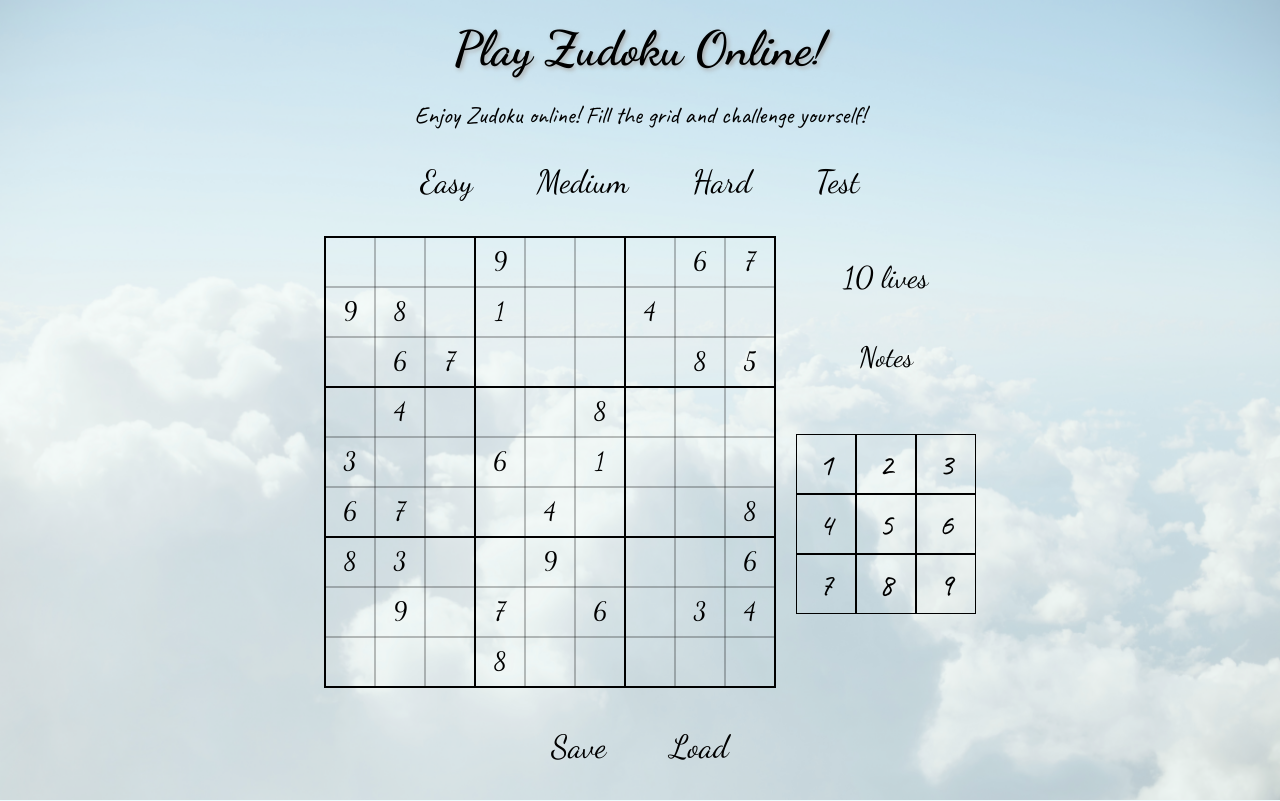
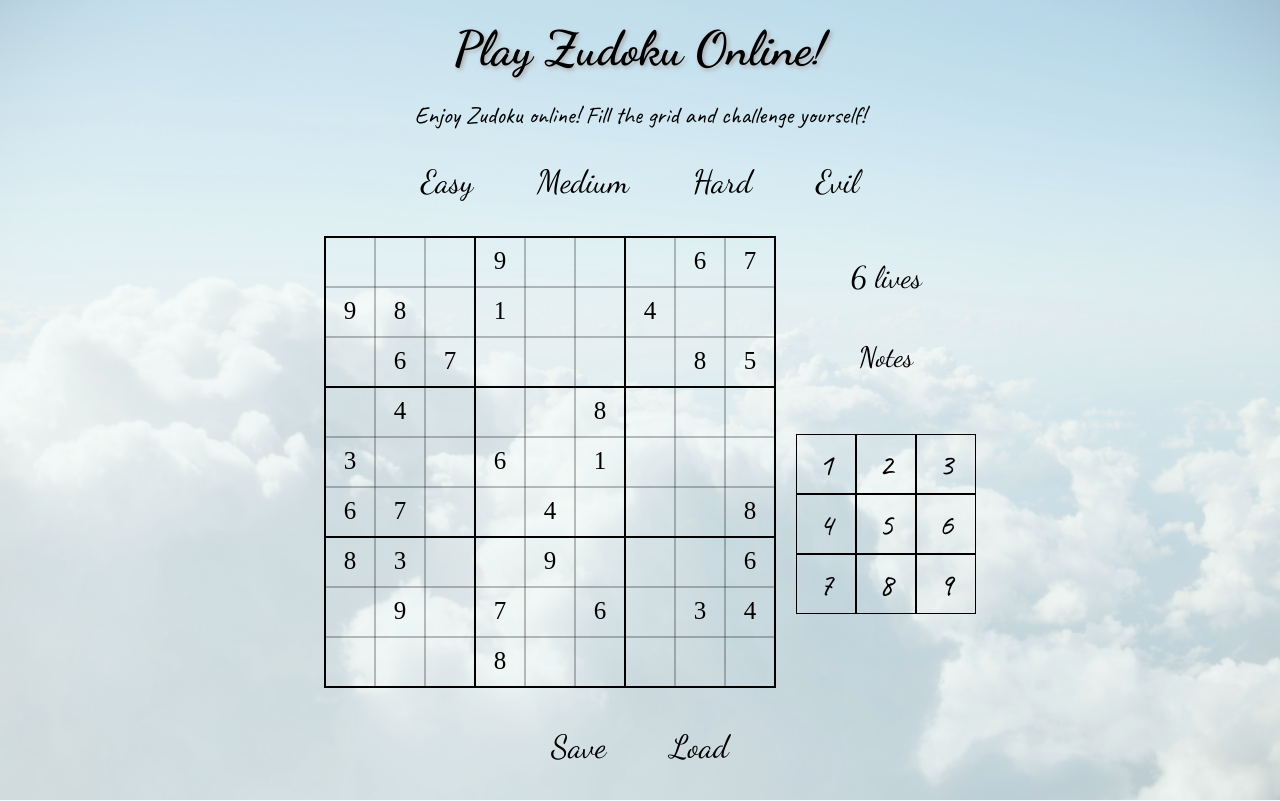
Before and after one commit to Azunera/zudoku_website, a Flask app: page /zudoku in a window 1280 px wide; the page is wider, and only the part inside the window is pictured. Run offline with Flask 3, Linux system fonts and the light colour scheme; tables that the repository leaves empty hold one stand-in row (values such as "Sample post"); data that the repository does not hold is empty.

Commit message:
Patch: The lives display not updating when generating a new sudoku

```diff
--- a/api/static/js/zudoku_class.js
+++ b/api/static/js/zudoku_class.js
@@ -202,11 +202,13 @@ export default class Sudoku {
             let dif_index = validDifficulties.indexOf(fDifficulty);
             hints = 35 - (5 * dif_index) + Math.floor(Math.random() * 5);
             this.lives = 4 + 2 * dif_index;
+            document.getElementById('lives-label').innerHTML = `${this.lives} lives `
 
-            if (dif_index === 4) {
+            if (dif_index === 4) { // only for testing
                 hints = 80;
-                this.lives = 10;
+                this.lives = 100;
             }
+
 
         } else {
             this.lives = 6;
--- a/api/templates/zudoku.html
+++ b/api/templates/zudoku.html
@@ -52,7 +52,7 @@
         <button class="difficulty_button" id="easy-button">Easy</button>
         <button class="difficulty_button" id="medium-button">Medium</button>
         <button class="difficulty_button" id="hard-button">Hard</button>
-        <button class="difficulty_button" id="evil-button">Test</button>
+        <button class="difficulty_button" id="evil-button">Evil</button>
     </div>
 
     <div class="sudoku-container">
@@ -66,7 +66,7 @@
 
         <div class="canva-side-container">
 
-            <label id="lives-label">10 lives</label>
+            <label id="lives-label">8 lives</label>
 
             <button id="notes">Notes</button>
 
```
